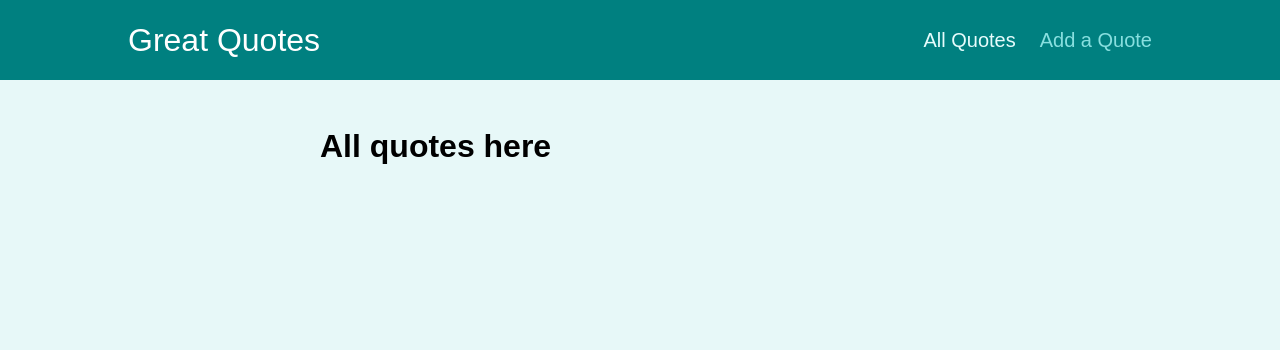
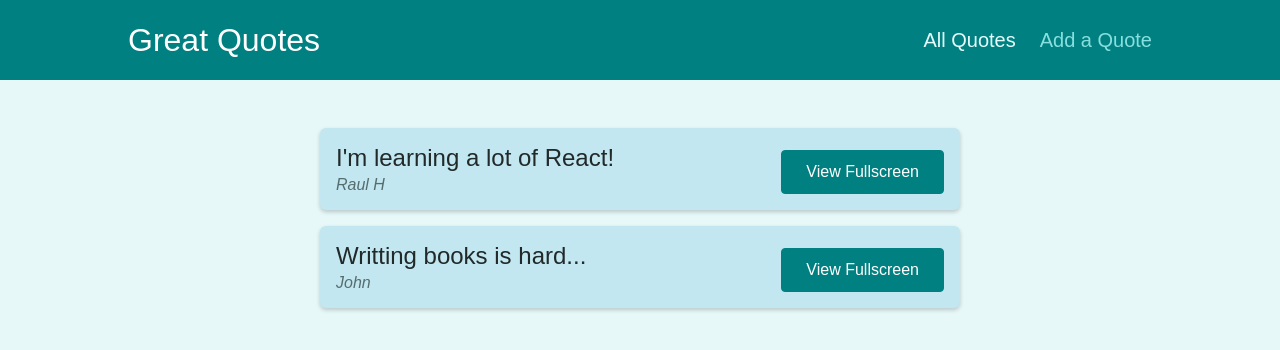
Before and after one commit to RaulHinojosa24/react-router-practice-project, a React (Vite) app: page /quotes in a window 1280 px wide. Shown: the top 350 px of the page. Built offline with nearby package versions, Linux system fonts and the light colour scheme.

Commit message:
Adding Dummy Data & More Content

```diff
--- a/src/pages/AllQuotes.jsx
+++ b/src/pages/AllQuotes.jsx
@@ -1,5 +1,20 @@
+import QuoteList from "../components/quotes/QuoteList";
+
+const DUMMY_QUOTES = [
+  {
+    id: "q1",
+    author: "Raul H",
+    text: "I'm learning a lot of React!",
+  },
+  {
+    id: "q2",
+    author: "John",
+    text: "Writting books is hard...",
+  },
+];
+
 const AllQuotes = () => {
-  return <h1>All quotes here</h1>;
+  return <QuoteList quotes={DUMMY_QUOTES} />;
 };
 
 export default AllQuotes;
--- a/src/pages/NewQuote.jsx
+++ b/src/pages/NewQuote.jsx
@@ -1,5 +1,11 @@
+import QuoteForm from "../components/quotes/QuoteForm";
+
 const NewQuote = () => {
-  return <h1>New quote page</h1>;
+  const addQuoteHandler = (quoteData) => {
+    console.log(quoteData);
+  };
+
+  return <QuoteForm onAddQuote={addQuoteHandler} />;
 };
 
 export default NewQuote;
```
